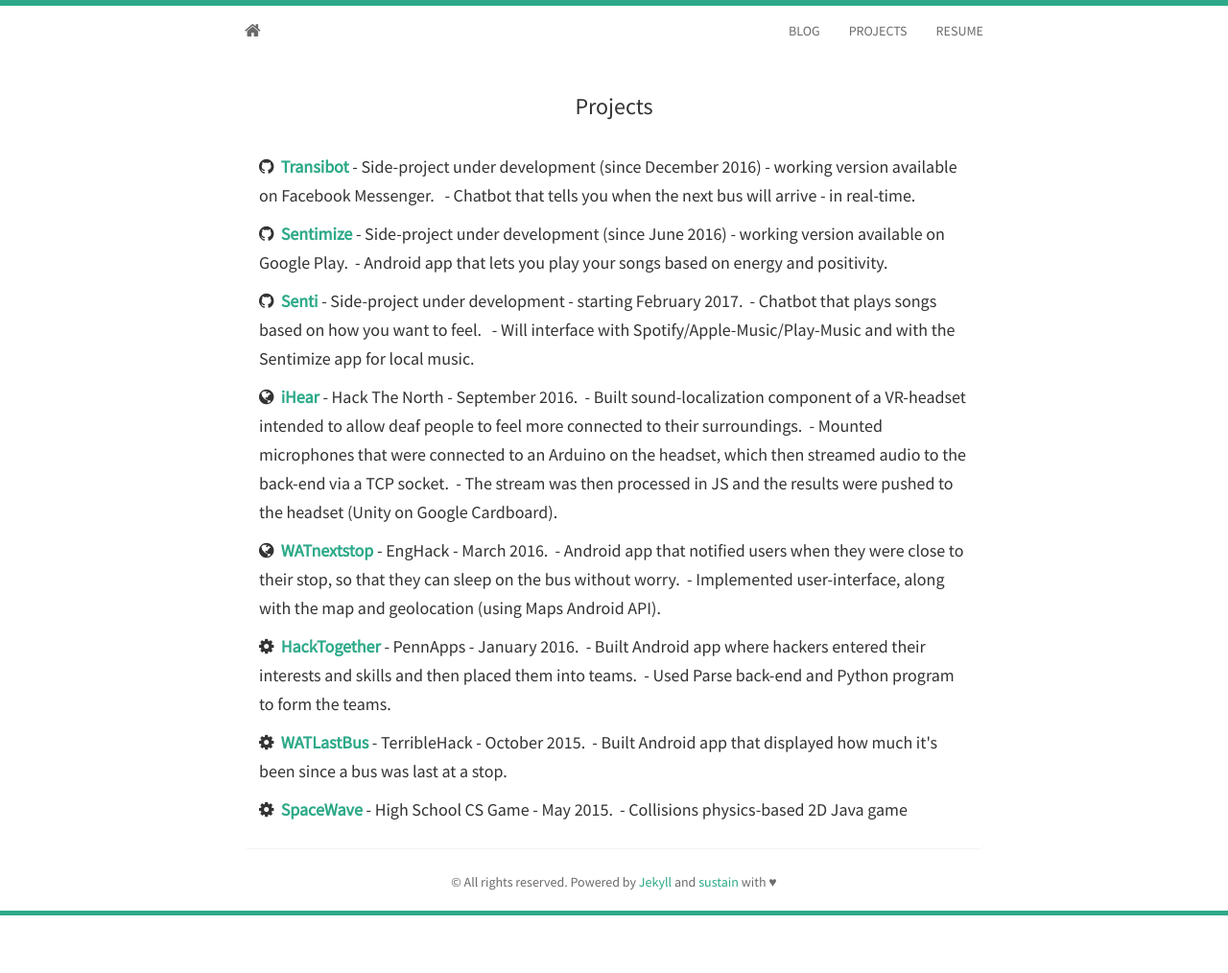
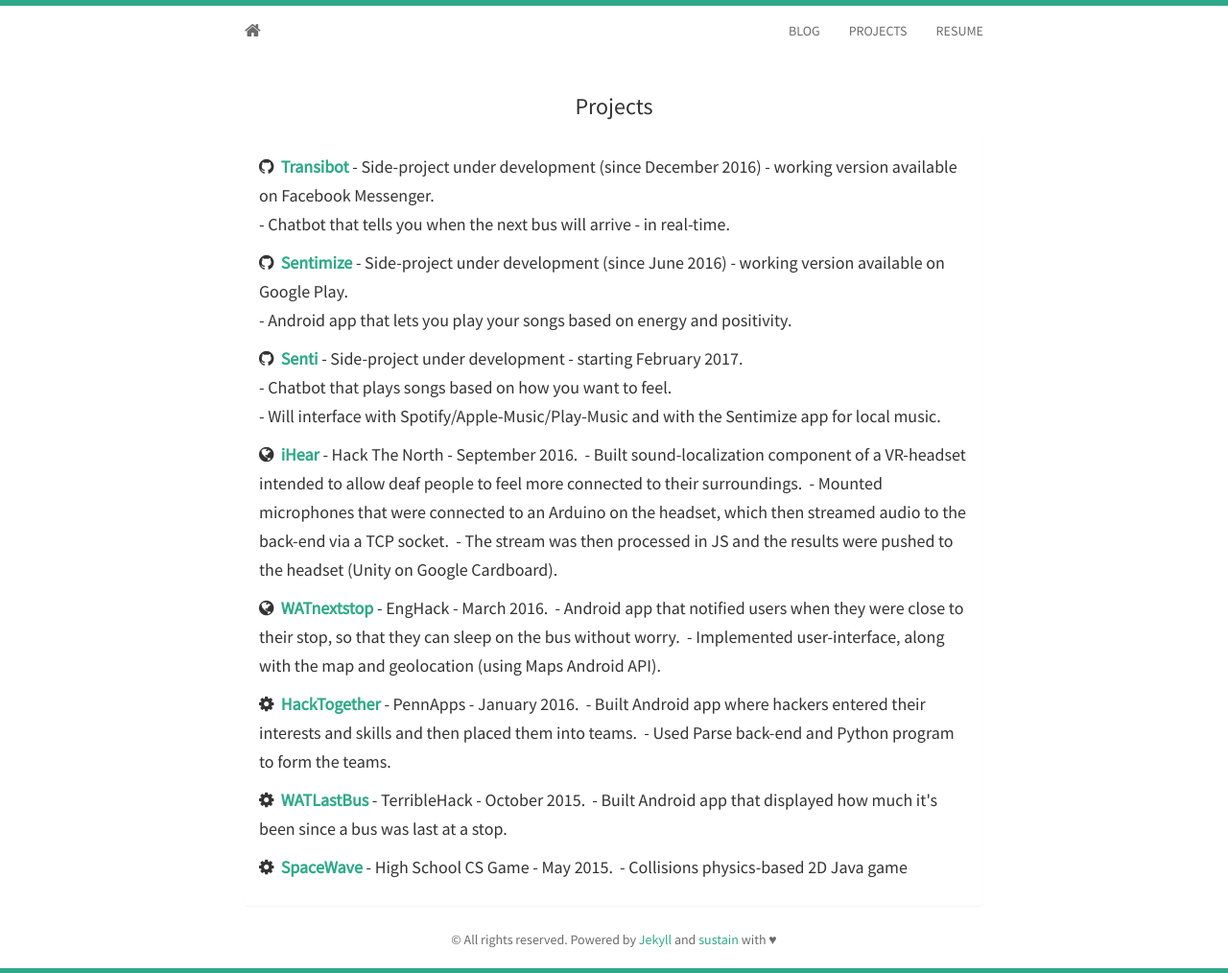
Before and after one commit to EddyIonescu/eddyionescu.github.io, a Jekyll site: the page built from projects.html, in a window 1280 px wide. Shown: the whole page at 96% size. Built offline with Jekyll 4.4.1, drawn with Linux system fonts in a browser that asks for light colours; nearby versions of some CDN libraries; before the commit the page ends 954 px from its top, so only the background shows below that.

```diff
--- a/_includes/projects.html
+++ b/_includes/projects.html
@@ -5,18 +5,18 @@
     <div class="panel-body">
 		<h5>
 			<i class="fa fa-github"></i>&nbsp;&nbsp;<strong><a href="http://transibot.com">Transibot</a></strong>
-			- Side-project under development (since December 2016) - working version available on Facebook Messenger.&nbsp;&nbsp;
-			- Chatbot that tells you when the next bus will arrive - in real-time.&nbsp;&nbsp;
+			- Side-project under development (since December 2016) - working version available on Facebook Messenger.<br/>
+			- Chatbot that tells you when the next bus will arrive - in real-time.<br/>
 		</h5>
 		<h5>
 			<i class="fa fa-github"></i>&nbsp;&nbsp;<strong><a href="http://sentimize.me">Sentimize</a></strong>
-			- Side-project under development (since June 2016) - working version available on Google Play.&nbsp;
-			- Android app that lets you play your songs based on energy and positivity.&nbsp;
+			- Side-project under development (since June 2016) - working version available on Google Play.<br/>
+			- Android app that lets you play your songs based on energy and positivity.<br/>
 		</h5>
     	<h5>
 			<i class="fa fa-github"></i>&nbsp;&nbsp;<strong><a href="#">Senti</a></strong>
-		        - Side-project under development - starting February 2017.&nbsp;
-			- Chatbot that plays songs based on how you want to feel. &nbsp;
+		        - Side-project under development - starting February 2017.<br/>
+			- Chatbot that plays songs based on how you want to feel. <br/>
 		        - Will interface with Spotify/Apple-Music/Play-Music and with the Sentimize app for local music.&nbsp;
 		</h5>
 		<h5>
```
